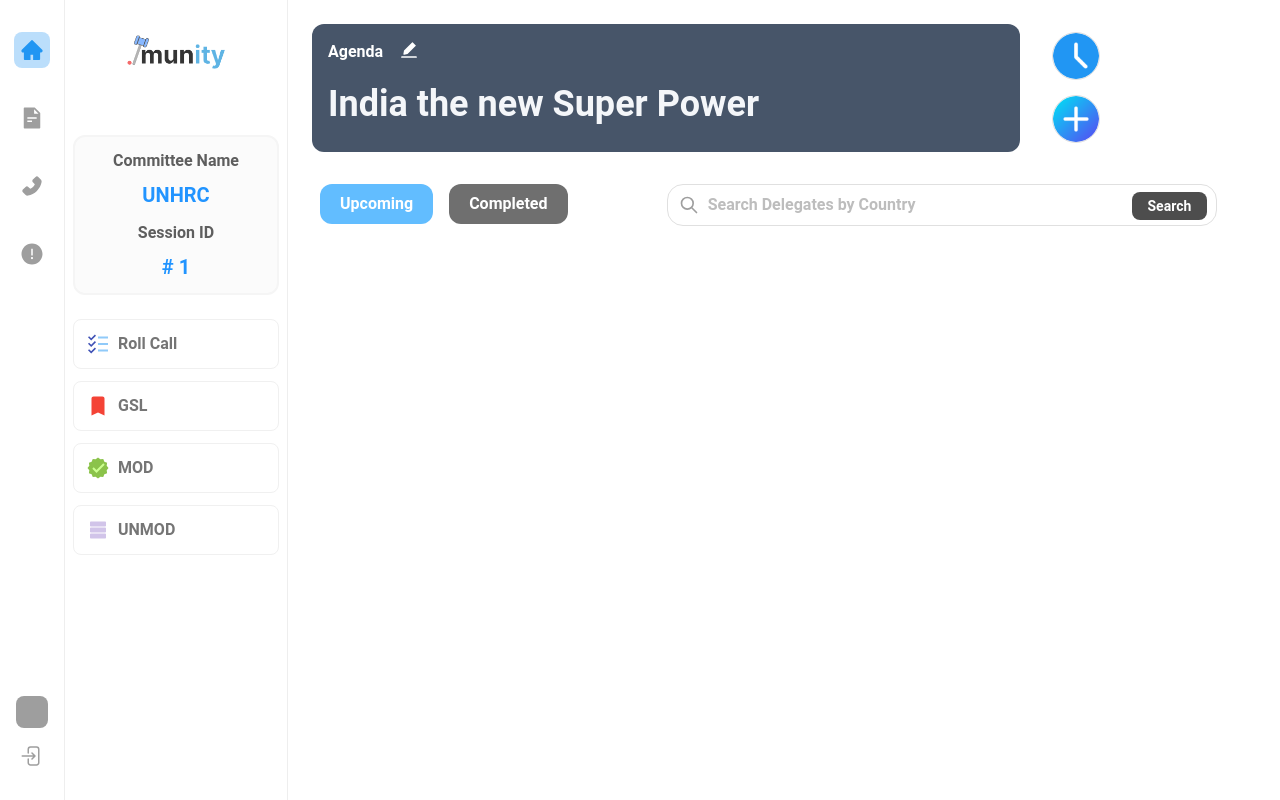
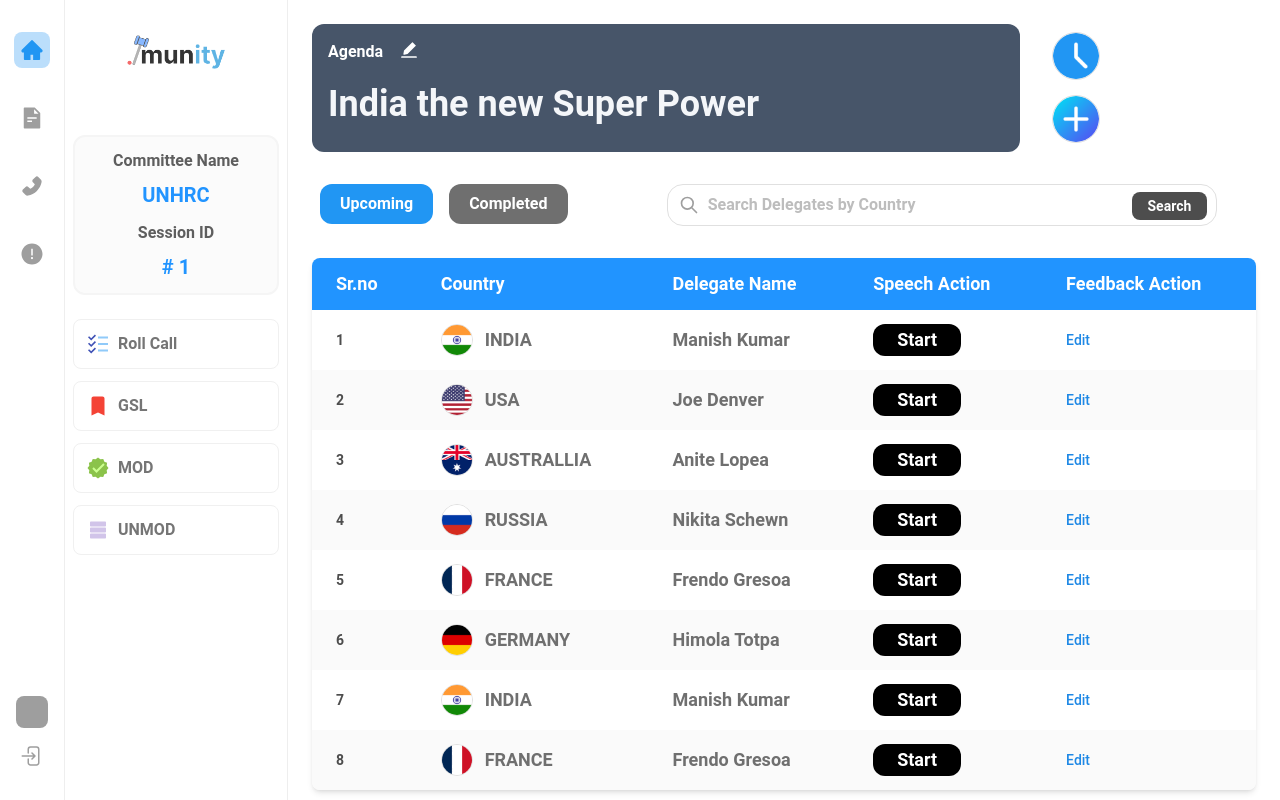
Before and after one commit to Manish026636/Junity, a React (Create React App) app: page / in a window 1280 px wide. Built offline with nearby package versions, Linux system fonts and the light colour scheme; grey boxes are pictures that could not be loaded.

Commit message:
gsl table added

```diff
--- /dev/null
+++ b/src/Components/GSL/GSLCountry.jsx
@@ -0,0 +1,128 @@
+import React from 'react';
+
+const GSLCountry = () => {
+  const data = [
+    {
+    Srno: '1',
+    imageUrl: "india.png",
+    label: "INDIA",
+    DelegateName: 'Manish Kumar',
+    Onspeech: 'Start',
+    Ofspeech: 'Stop',
+    },
+    {
+        Srno: '2',
+        imageUrl: "usa.png", label: "USA",
+        DelegateName: 'Joe Denver',
+      Onspeech: 'Start',
+      Ofspeech: 'Stop',
+    },
+    {
+        Srno: '3',
+        imageUrl: "australlia.png",
+        label: "AUSTRALLIA",
+        DelegateName: 'Anite Lopea',
+      Onspeech: 'Start',
+      Ofspeech: 'Stop',
+    },
+    {
+        Srno: '4',
+        imageUrl: "russia.png",
+         label: "RUSSIA",
+      DelegateName: 'Nikita Schewn',
+      Onspeech: 'Start',
+      Ofspeech: 'Stop',
+    },
+    {
+        Srno: '5',
+        imageUrl: "france.png",
+        label: "FRANCE",
+        DelegateName: 'Frendo Gresoa',
+      Onspeech: 'Start',
+      Ofspeech: 'Stop',
+    },
+    {
+        Srno: '6',
+        imageUrl: "germany.png",
+        label: "GERMANY",
+        DelegateName: 'Himola Totpa',
+      Onspeech: 'Start',
+      Ofspeech: 'Stop',
+    },
+    {
+        Srno: '7',
+        imageUrl: "india.png",
+        label: "INDIA",
+        DelegateName: 'Manish Kumar',
+      Onspeech: 'Start',
+      Ofspeech: 'Stop',
+    },
+    {
+        Srno: '8',
+        imageUrl: "france.png",
+        label: "FRANCE",
+        DelegateName: 'Frendo Gresoa',
+      Onspeech: 'Start',
+      Ofspeech: 'Stop',
+    },
+  ];
+
+  return (
+    <div className="overflow-x-auto shadow-md sm:rounded-lg">
+      <table className="w-full text-sm text-left text-gray-500">
+        <thead className="text-lg bg-[#2194FF] text-white">
+          <tr>
+            <th scope="col" className="px-6 py-3">
+              Sr.no
+            </th>
+            <th scope="col" className="px-6 py-3">
+              Country
+            </th>
+
+            <th scope="col" className="px-6 py-3">
+              Delegate Name
+            </th>
+            <th scope="col" className="px-6 py-3">
+              Speech Action
+            </th>
+            <th scope="col" className="px-6 py-3">
+              Feedback Action
+            </th>
+          </tr>
+        </thead>
+        <tbody>
+          {data.map((item, index) => (
+            <tr
+              key={index}
+              className={index % 2 === 0 ? 'bg-white' : 'bg-gray-50'}
+            >
+              <th scope="row" className="px-6 py-4 font-bold text-[#4D4D4D]">
+                {item.Srno}
+              </th>
+              <td className="px-6 py-1">
+                  <div className="flex items-center">
+                    <img
+                      src={item.imageUrl}
+                      alt={item.label}
+                      className="w-8 h-8 border border-gray-300 rounded-full"
+                    />
+                    <span className="ml-3 text-[#6F6F6F] font-bold text-lg">{item.label}</span>
+                  </div>
+                </td>
+              <td className="px-6 py-4 text-[#6F6F6F] font-semibold text-lg">{item.DelegateName}</td>
+              <td className="px-6 py-2 "><button class=" py-0.5 px-6 text-lg  text-white font-semibold bg-black rounded-xl hover:bg-blue-700"> {item.Onspeech}</button>
+             </td>
+              <td className="px-6 py-4">
+                <a href="#" className="font-medium text-blue-600 hover:underline">
+                  Edit
+                </a>
+              </td>
+            </tr>
+          ))}
+        </tbody>
+      </table>
+    </div>
+  );
+};
+
+export default GSLCountry;
--- a/src/Components/GSL/GSLDashboard.jsx
+++ b/src/Components/GSL/GSLDashboard.jsx
@@ -1,7 +1,8 @@
 import React from 'react'
 import { AiFillEdit } from 'react-icons/ai';
 import GSLSearch from './GSLSearch';
-import { FcPlus,FcClock } from "react-icons/fc";
+import { FcPlus, FcClock } from "react-icons/fc";
+import GSLCountry from './GSLCountry';
 
 const GSLDashboard = () => {
     return (
@@ -32,13 +33,16 @@ const GSLDashboard = () => {
             </div>
             <div class="flex flex-col gap-8 mt-6 mx-6 md:flex-row">
                 <div class="w-full md:w-4/12">
-  <button class="h-10 px-5 m-2 text-white font-semibold bg-[#62BDFF] rounded-xl hover:bg-blue-700">Upcoming</button>
+                    <button class="h-10 px-5 m-2 text-white font-semibold bg-blue-500 rounded-xl hover:bg-blue-700">Upcoming</button>
                     <button class="h-10 px-5 m-2 text-white font-semibold bg-[#6F6F6F] rounded-xl hover:bg-gray-700">Completed</button>
 
                 </div>
                 <div class="w-full md:w-7/12 m-2">
-   <GSLSearch/>
+                    <GSLSearch />
                 </div>
+            </div>
+            <div class="mx-6 mt-6">
+  <GSLCountry/>
  </div>
 
 
```
Lines whose indentation alone changed are shown as unchanged.
